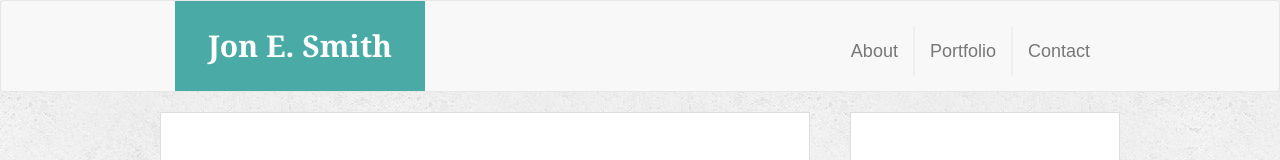
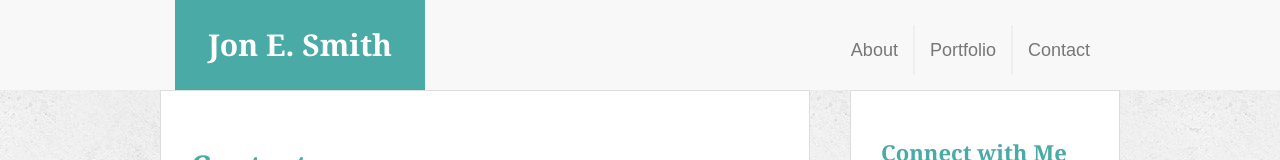
Before and after one commit to 0n11san/Bootstrap-Portfolio, a plain HTML site: page contact.html in a window 1280 px wide. Shown: the top 160 px of the page. Drawn offline with nearby package versions, Linux system fonts and the light colour scheme.

Commit message:
Update contact.html

```diff
--- a/contact.html
+++ b/contact.html
@@ -18,7 +18,7 @@
 
   <!-- NavBar (copied and pasted from WC3) -->
   <!-- Static navbar -->
-  <nav class="navbar navbar-default">
+  <nav class="navbar-default">
     <div class="container">
       <div class="navbar-header">
         <button type="button" class="navbar-toggle collapsed" data-toggle="collapse" data-target="#navbar" aria-expanded="false" aria-controls="navbar">
```
